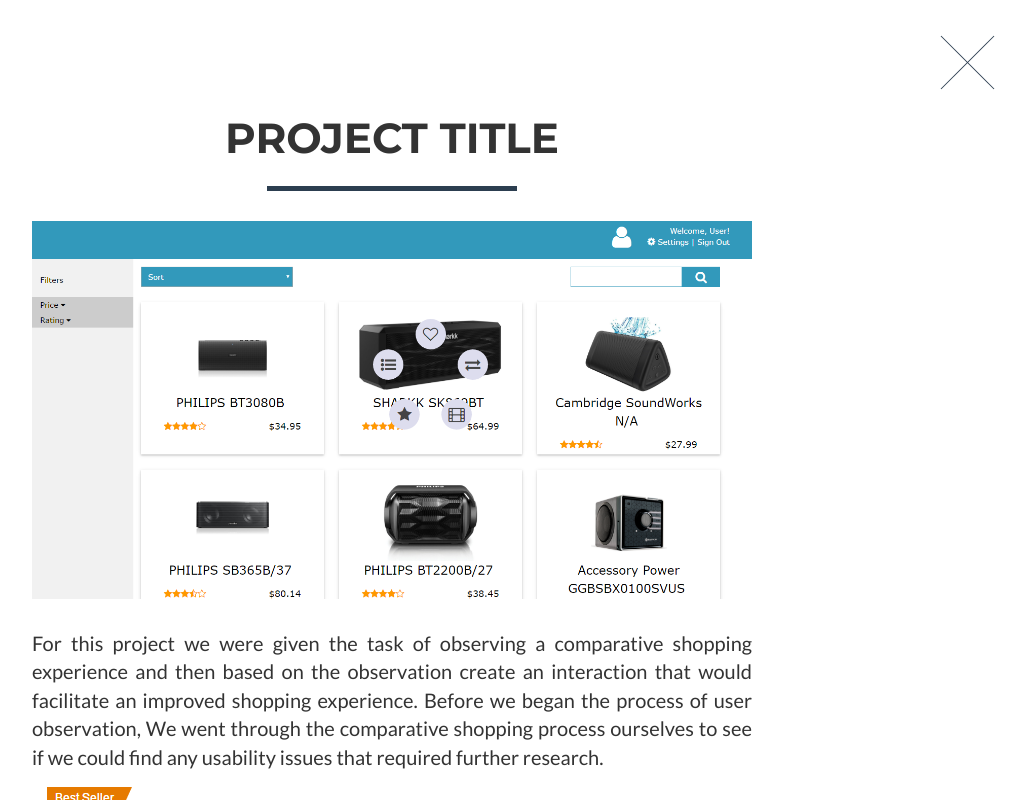
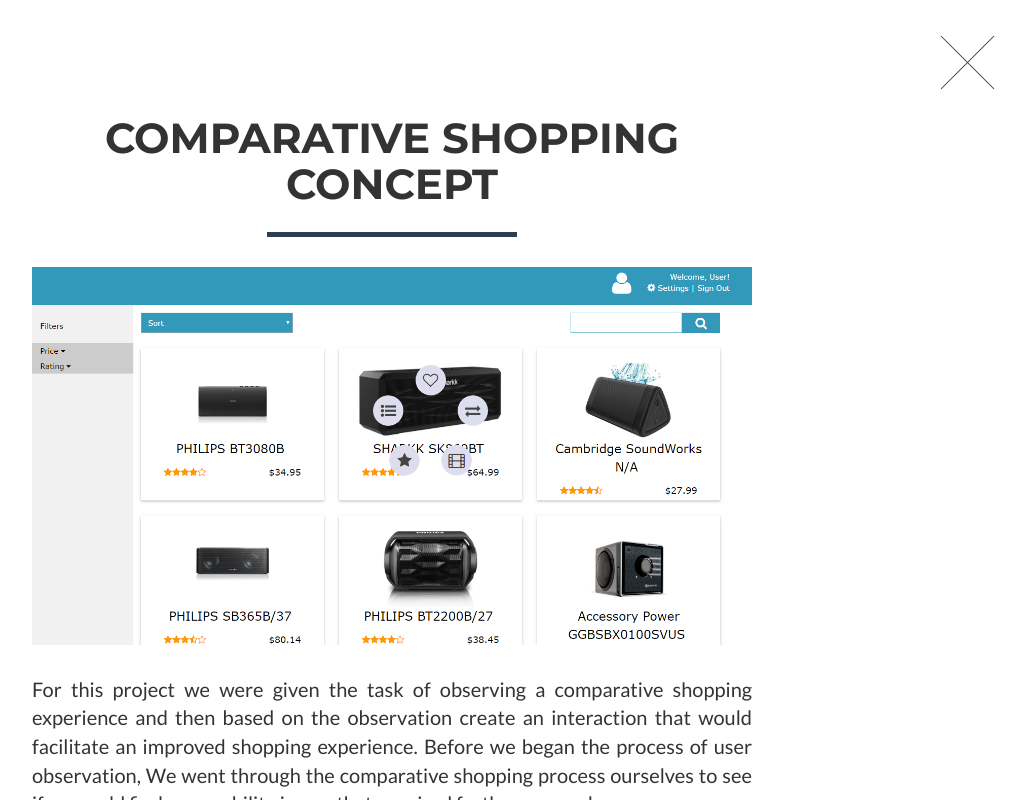
Before and after one commit to nivedhanm/Portfolio, a website: page index.html in a window 1280 px wide. Both pictures are taken after a click on the link 250 px from the left and 1154 px from the top of the page. Shown: the part 754-1554 px from the top of the page, without its empty margins (248-1274 px from the left). Drawn offline with nearby package versions, Linux system fonts and the light colour scheme.

Commit message:
fixed title

```diff
--- a/index.html
+++ b/index.html
@@ -465,7 +465,7 @@
                 <div class="row">
                     <div class="col-lg-8 col-lg-offset-2">
                         <div class="modal-body">
-                            <h2>Project Title</h2>
+                            <h2>Comparative Shopping Concept</h2>
                             <hr class="star-primary">
                             <img src="img\Shopping\Home.png" class="img-responsive img-centered" alt="">
                             <p align ="justify">For this project we were given the task of observing a comparative shopping experience and then based on the observation create an interaction that would facilitate an improved shopping experience. Before we began the process of user observation, We went through the comparative shopping process ourselves to see if we could find any usability issues that required further research.</p>
```
